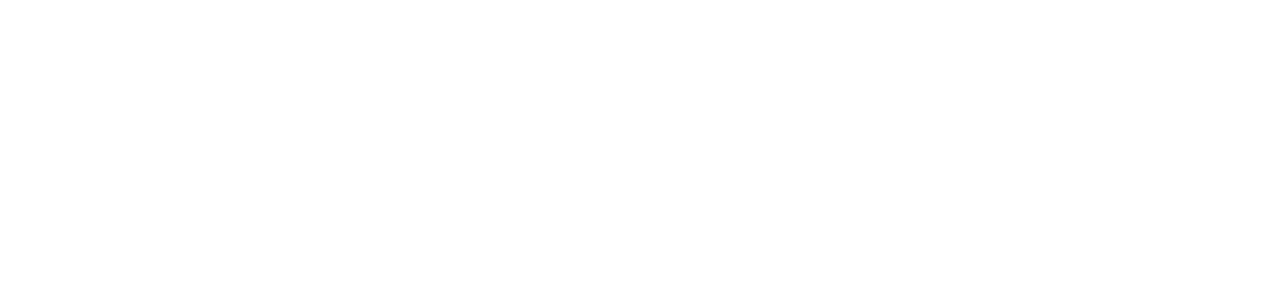
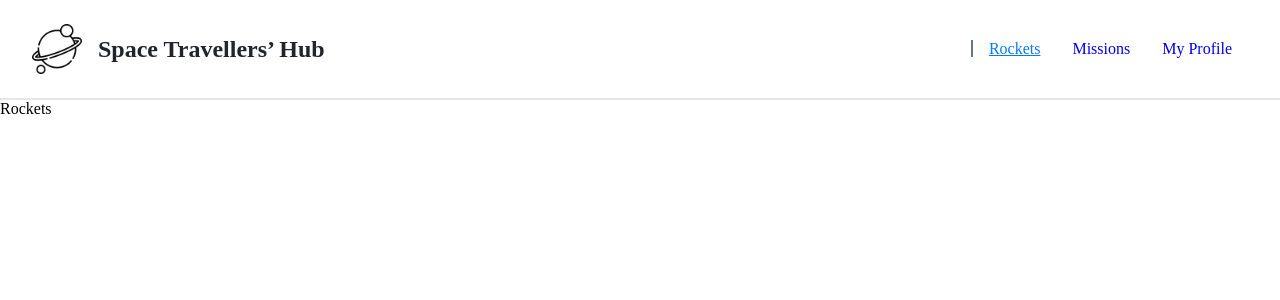
Before and after one commit to AlexisJW/react-group-project, a React (Create React App) app: page /rockets in a window 1280 px wide. Before the commit this address had no page. Shown: the top 300 px of the page. Built offline with nearby package versions, Linux system fonts and the light colour scheme; no server answers.

Commit message:
- Import rockets route and route it using router

```diff
--- a/src/App.js
+++ b/src/App.js
@@ -1,11 +1,14 @@
 import './sass/index.scss';
-import { BrowserRouter, Route, Routes } from 'react-router-dom';
+import {
+  BrowserRouter, Navigate, Route, Routes,
+} from 'react-router-dom';
 // import store and provider
 import { Provider } from 'react-redux';
 import store from './redux/store';
 import Layout from './components/Layout';
 import Profile from './routes/Profile';
 import Missions from './routes/Missions';
+import Rockets from './routes/Rockets';
 
 function App() {
   return (
@@ -14,6 +17,8 @@
         <Provider store={store}>
           <Routes>
             <Route path="/" element={<Layout />}>
+              <Route index element={<Navigate to="/rockets" />} />
+              <Route path="/rockets" element={<Rockets />} />
               <Route path="/profile" element={<Profile />} />
               <Route path="/missions" element={<Missions />} />
             </Route>
```
